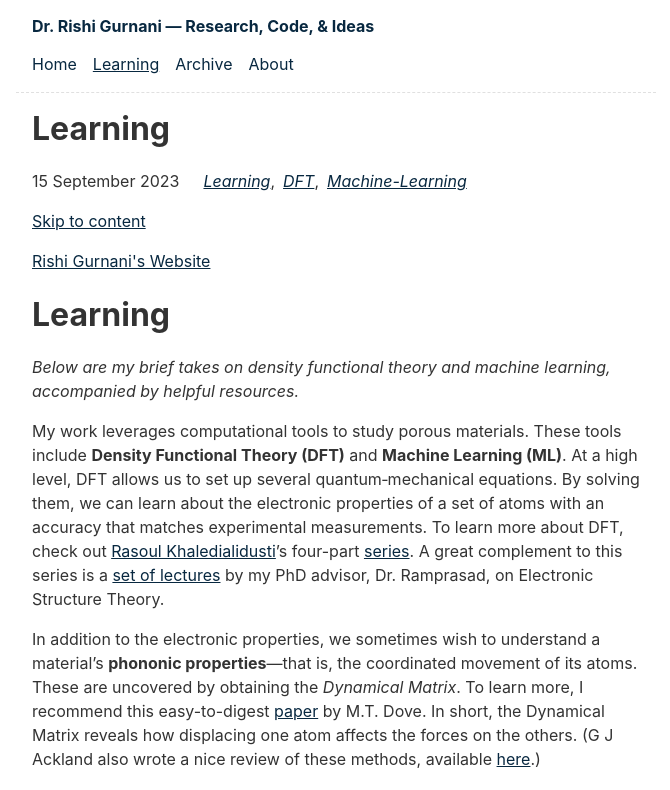
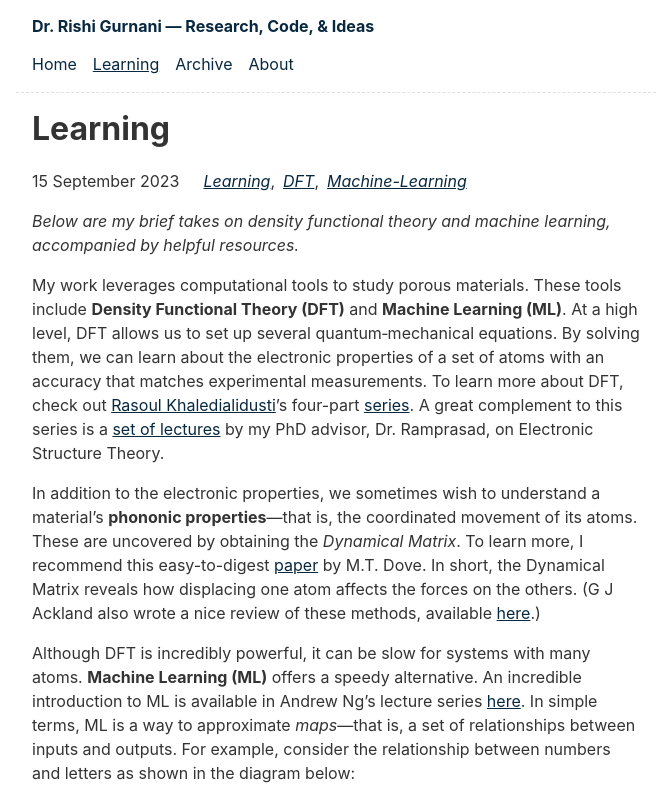
Before and after one commit to rishigurnani/blog, an Eleventy site: page content/blog/brief-takes-on-density-functional-theory-and-machine-learning.md in a window 1280 px wide. Shown: the top 790 px of the page, without its empty margins (304-974 px from the left). Built offline with nearby package versions, Linux system fonts and the light colour scheme; Eleventy itself is replaced by a stand-in of ours; files that its build step writes are made by us from their sources; what @zachleat/heading-anchors, zod-validation-error would draw is missing.

Commit message:
Remove extra text from post.

```diff
--- a/content/blog/brief-takes-on-density-functional-theory-and-machine-learning.md
+++ b/content/blog/brief-takes-on-density-functional-theory-and-machine-learning.md
@@ -8,12 +8,6 @@ eleventyNavigation:
   key: "Learning"
   order: 2
 ---
-
-[Skip to content](#content)
-
-[Rishi Gurnani's Website](https://rishigurnani.wordpress.com/)
-
-# Learning
 
 *Below are my brief takes on density functional theory and machine learning, accompanied by helpful resources.*
 
```
